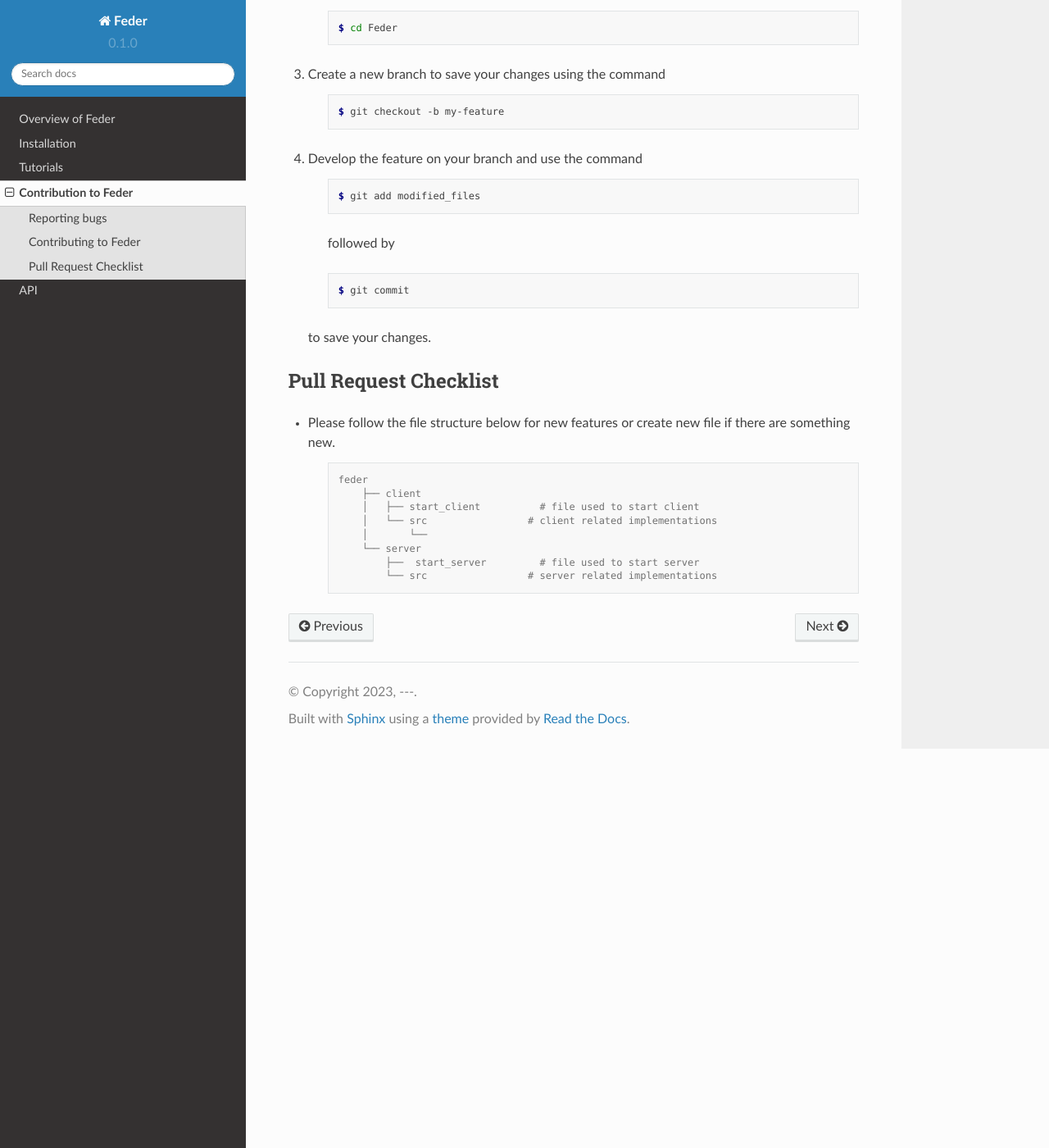
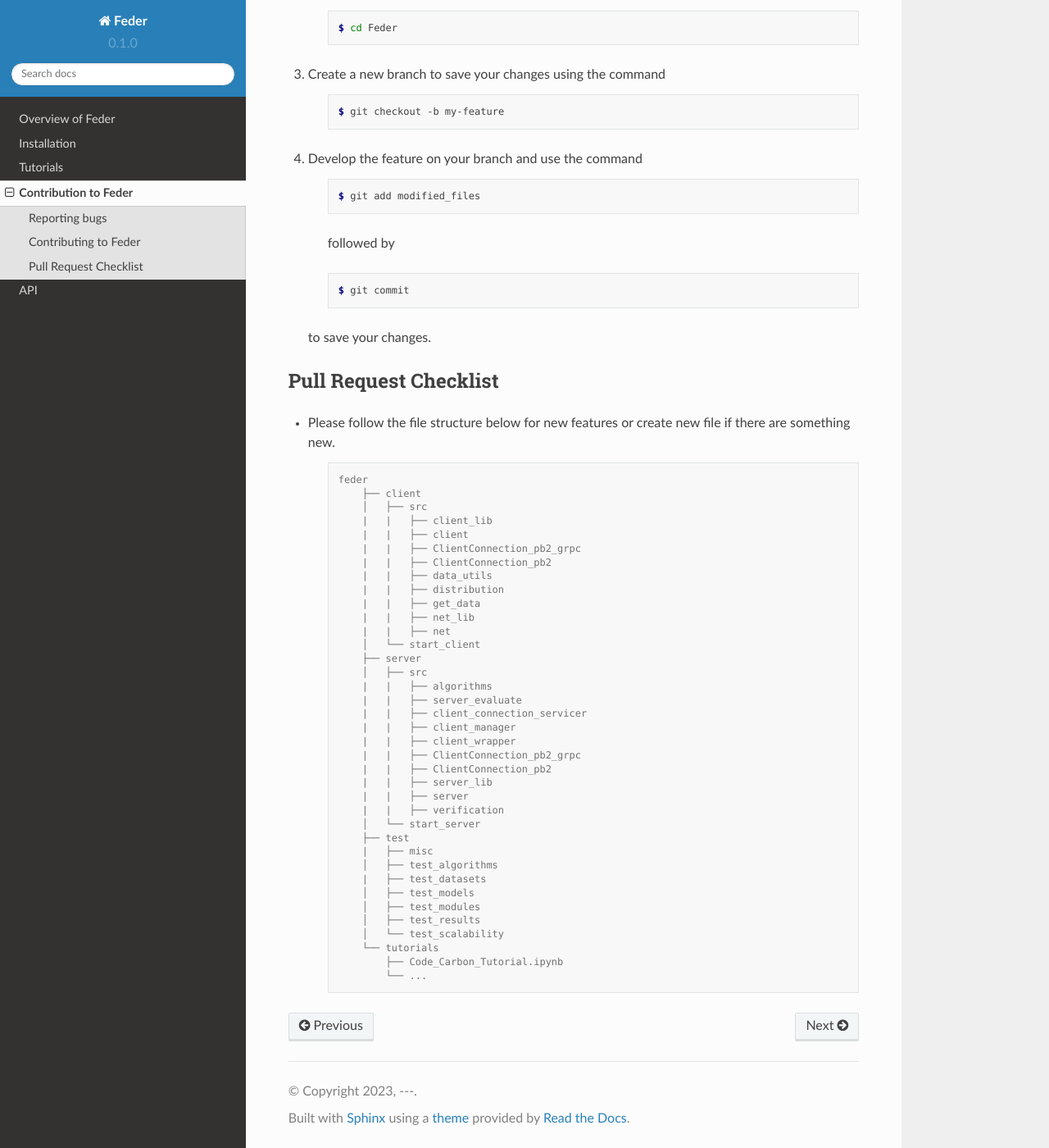
Before and after one commit to Kasliwal17/Feder, a Sphinx documentation site: the page built from docs/source/contribution.rst, in a window 1280 px wide and 1400 px high, scrolled down 770 px. Shown: the whole window at 82% size. Built offline with Sphinx 7.4.7 and the Read the Docs theme 2.0.0, drawn with Linux system fonts in a browser that asks for light colours.

Commit message:
Update contribution.rst

```diff
--- a/docs/source/contribution.rst
+++ b/docs/source/contribution.rst
@@ -61,9 +61,38 @@ Pull Request Checklist
 
         feder
             ├── client
-            │   ├── start_client          # file used to start client
-            │   └── src                 # client related implementations
-            │       └──
-            └── server
-                ├──  start_server         # file used to start server
-                └── src                 # server related implementations
+            │   ├── src
+            |   |   ├── client_lib
+            |   |   ├── client
+            |   |   ├── ClientConnection_pb2_grpc
+            |   |   ├── ClientConnection_pb2
+            |   |   ├── data_utils
+            |   |   ├── distribution
+            |   |   ├── get_data
+            |   |   ├── net_lib
+            |   |   ├── net
+            │   └── start_client
+            ├── server
+            │   ├── src
+            |   |   ├── algorithms
+            |   |   ├── server_evaluate
+            |   |   ├── client_connection_servicer
+            |   |   ├── client_manager
+            |   |   ├── client_wrapper
+            |   |   ├── ClientConnection_pb2_grpc
+            |   |   ├── ClientConnection_pb2
+            |   |   ├── server_lib
+            |   |   ├── server
+            |   |   ├── verification
+            │   └── start_server
+            ├── test
+            |   ├── misc
+            │   ├── test_algorithms
+            |   ├── test_datasets
+            │   ├── test_models
+            │   ├── test_modules
+            │   ├── test_results
+            │   └── test_scalability
+            └── tutorials
+                ├── Code_Carbon_Tutorial.ipynb
+                └── ...
```
